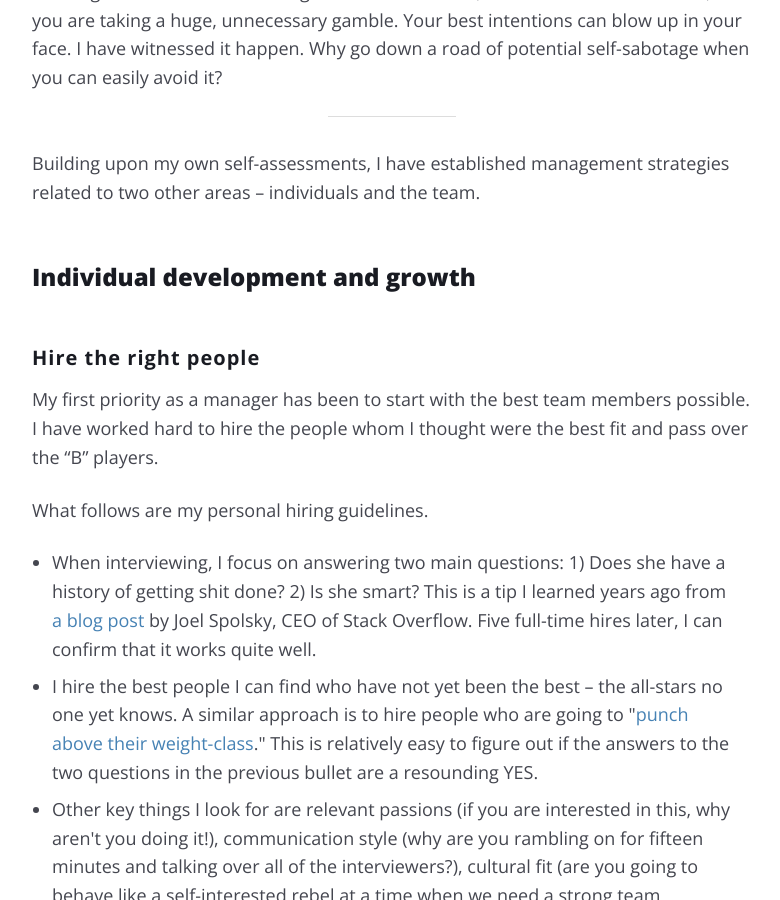
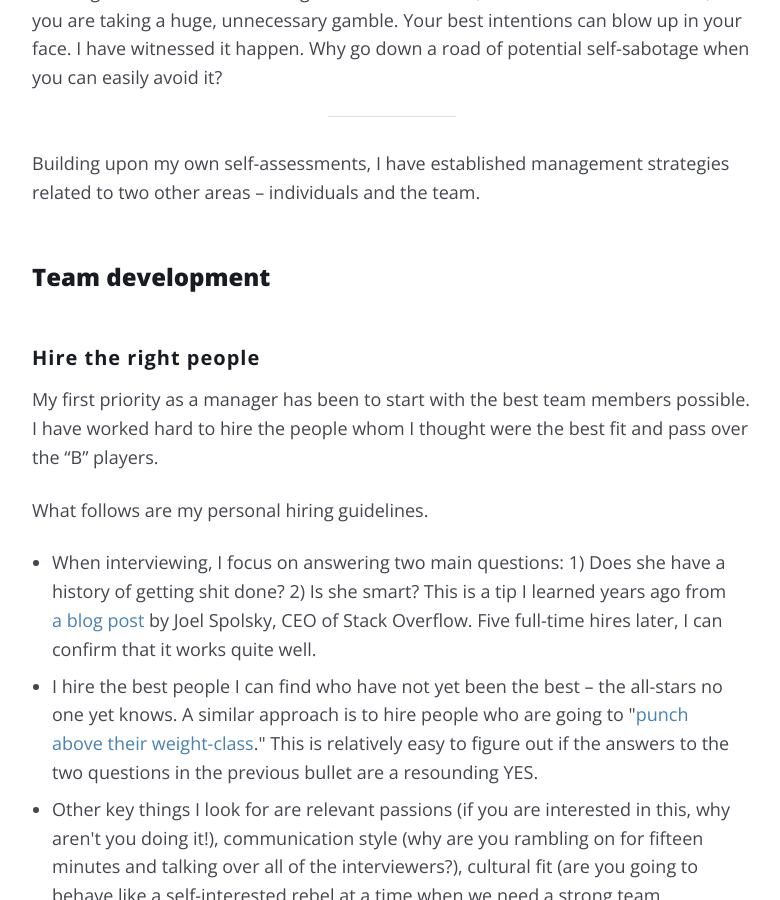
Before and after one commit to mcknightlabs/rtmup, a Jekyll site: the page built from _posts/goal/2017-03-05-management.md, in a window 1280 px wide and 900 px high, scrolled down 3278 px. Shown: the whole window, without its empty margins (248-1028 px from the left). Built offline with Jekyll 4.4.1, drawn with Linux system fonts in a browser that asks for light colours; comment, search, counter and statistics services are not loaded.

Commit message:
updates management post

```diff
--- a/_posts/goal/2017-03-05-management.md
+++ b/_posts/goal/2017-03-05-management.md
@@ -61,7 +61,7 @@ I make it a point to never become close friends with anyone whom I have the abil
 
 Building upon my own self-assessments, I have established management strategies related to two other areas – individuals and the team.
 
-## Individual development and growth
+## Team development
 
 ### Hire the right people
 
```
